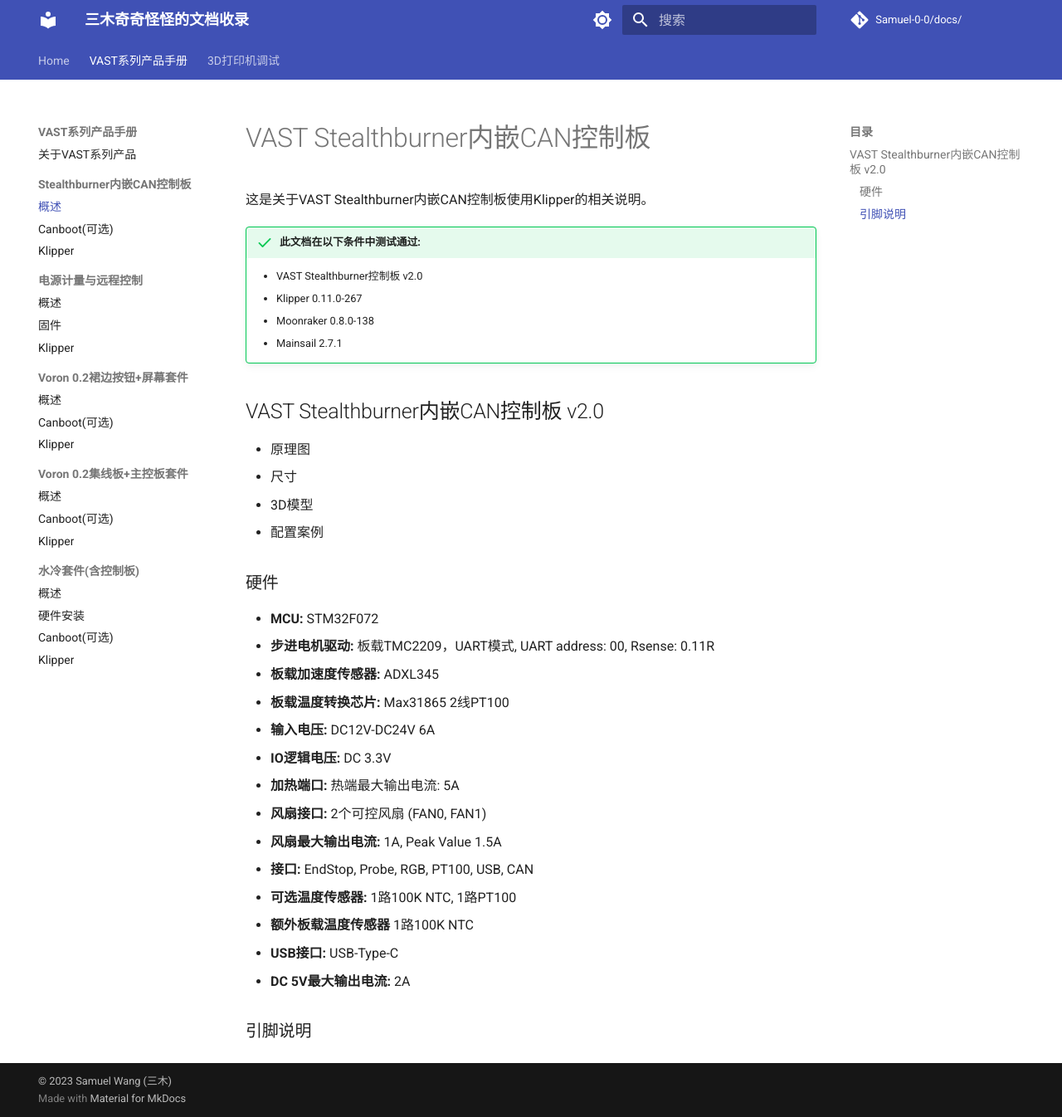
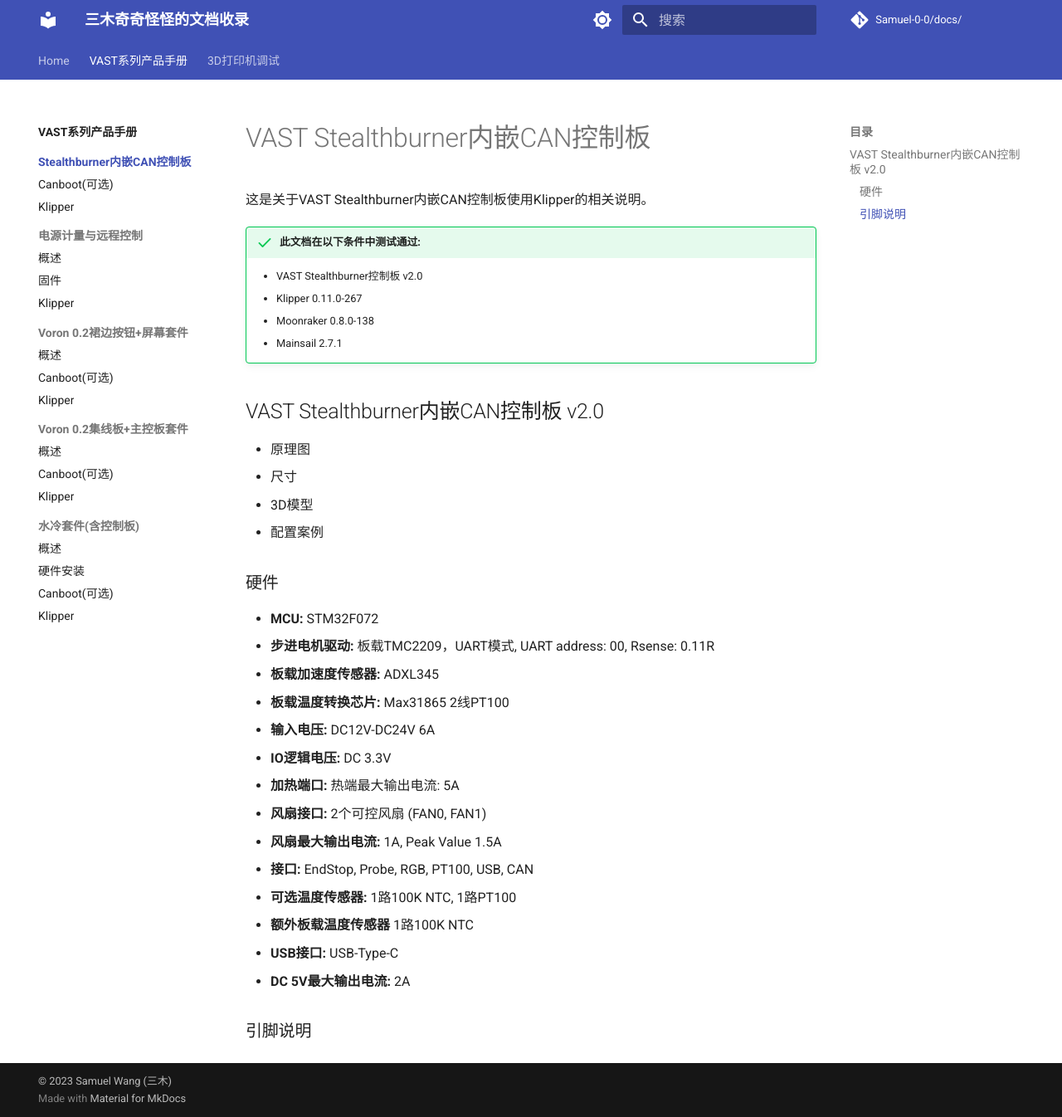
Before and after one commit to Samuel-0-0/docs, an MkDocs documentation site: the page built from docs/vast/sb-can/index.md, in a window 1280 px wide and 1346 px high. Shown: the whole window at 83% size. Built offline with MkDocs 1.6.1 and Material for MkDocs 9.7.7, drawn with Linux system fonts in a browser that asks for light colours; comment, search, counter and statistics services are not loaded.

Commit message:
Update mkdocs.yml

```diff
--- a/mkdocs.yml
+++ b/mkdocs.yml
@@ -74,6 +74,8 @@
     - navigation.tabs
     # 展开菜单
     - navigation.sections
+    # 节索引页
+    - navigation.indexes
     # 返回顶部按钮
     - navigation.top
     - search.highlight
```
